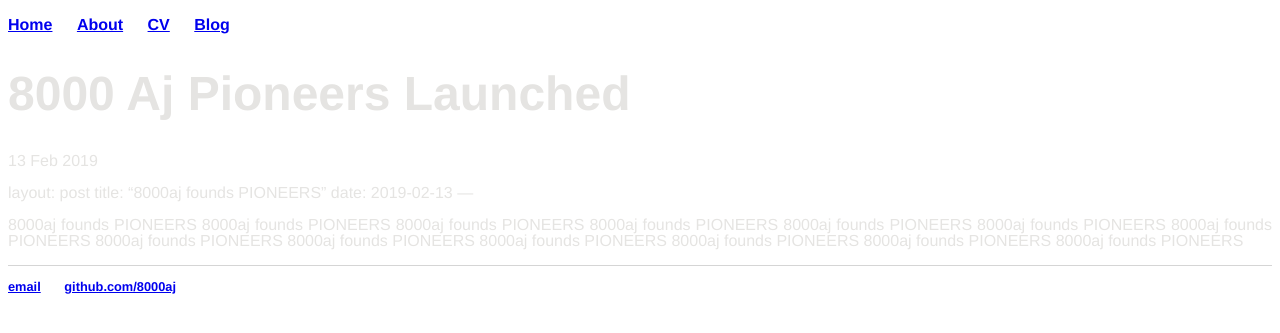
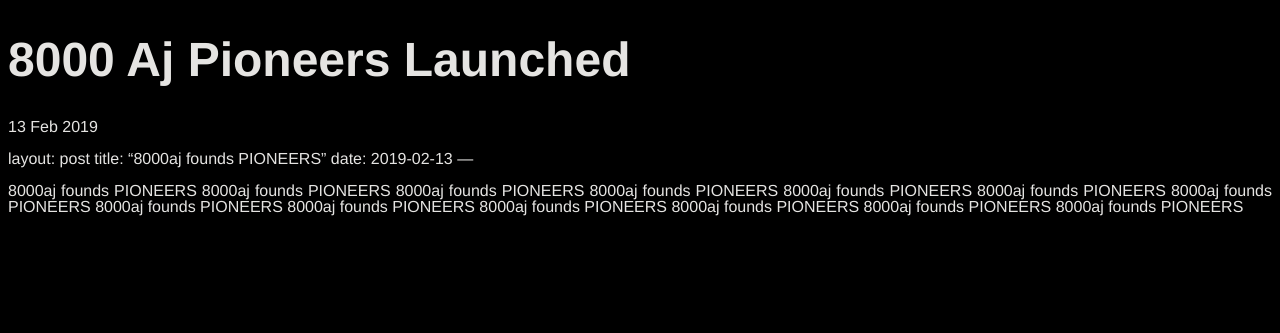
Before and after one commit to 8000aj/Public-Pioneers, a Jekyll site: the page built from _posts/2019-02-13-8000-aj-pioneers-launched.md, in a window 1280 px wide. Shown: the top 333 px of the page. Built offline with Jekyll 4.4.1, drawn with Linux system fonts in a browser that asks for light colours; our own code applies the rules of GitHub Pages for plain Markdown files.

Commit message:
Update default.html

```diff
--- a/_layouts/default.html
+++ b/_layouts/default.html
@@ -5,25 +5,12 @@
 			<!-- link to main stylesheet -->
 			<link rel="stylesheet" type="text/css" href="/css/main.css">
 		</head>
-		<body>
-			<nav>
-	    		<ul>
-	        		<li><a href="/">Home</a></li>
-		        	<li><a href="/about">About</a></li>
-	        		<li><a href="/cv">CV</a></li>
-	        		<li><a href="/blog">Blog</a></li>
-	    		</ul>
-			</nav>
+
+		<body style="background-color: black">
 			<div class="container">
 
 			{{ content }}
 
 			</div><!-- /.container -->
-			<footer>
-	    		<ul>
-	        		<li><a href="mailto:mtlpioneers@gmail.com">email</a></li>
-	        		<li><a href="https://github.com/8000aj">github.com/8000aj</a></li>
-				</ul>
-			</footer>
 		</body>
 	</html>
```
